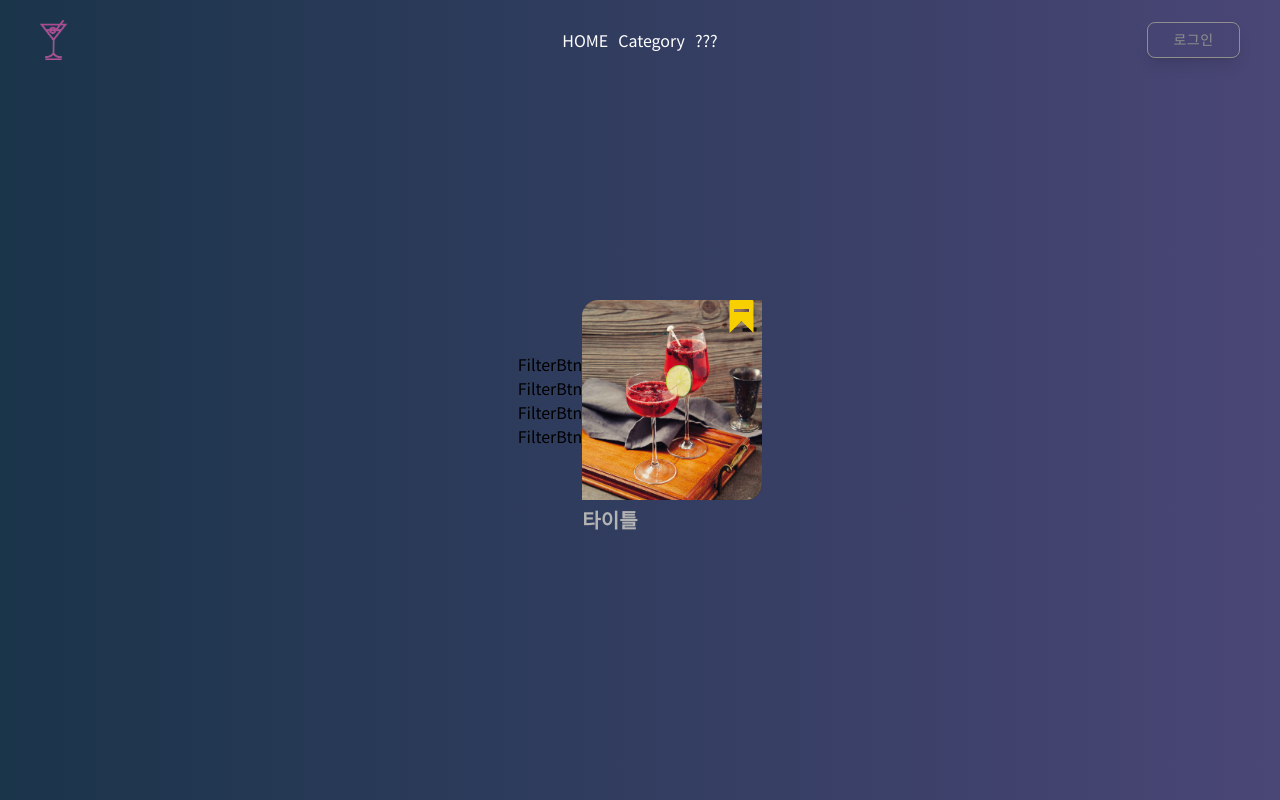
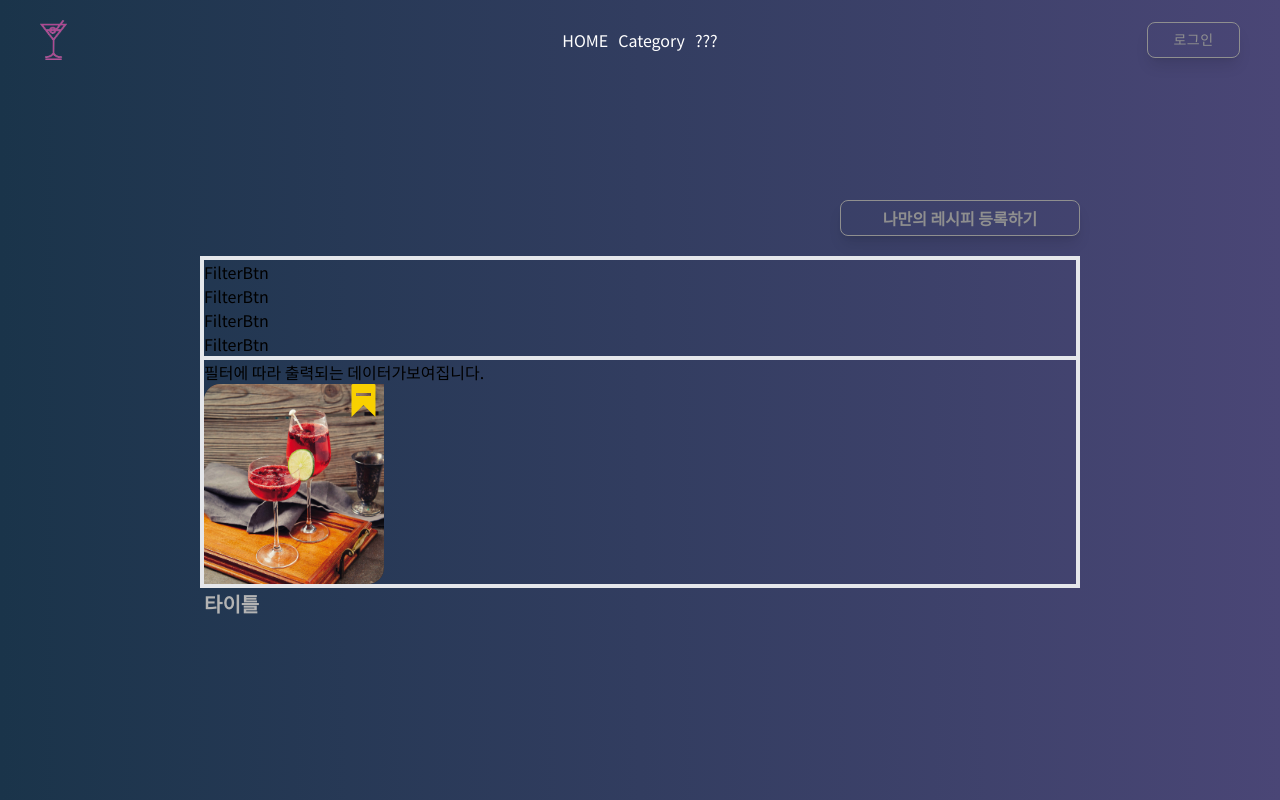
Before and after one commit to codestates-seb/seb44_main_002, a React (Create React App) app in the folder client/: page /category in a window 1280 px wide. Built offline with nearby package versions, Linux system fonts and the light colour scheme.

Commit message:
chore: 카테고리 구조 스타일링

```diff
--- a/client/src/pages/Category/Category.js
+++ b/client/src/pages/Category/Category.js
@@ -1,6 +1,7 @@
 import { useState } from 'react';
 import Card from '../../components/Card/Card';
 import Filter from './Filter';
+import HoverButton from '../../common/Buttons/HoverButton';
 
 export default function Category() {
   //선택된 카테고리조건 (카테고리&태그&정렬)
@@ -15,13 +16,28 @@ export default function Category() {
   };
 
   return (
-    <section className="bg-gradient-to-r from-gradi-to to-gradi-from w-screen h-screen flex items-center justify-center">
+    <div className="bg-gradient-to-r from-gradi-to to-gradi-from w-screen h-screen pt-[12.5rem] flex justify-center ">
+      <section className="w-[55rem] ">
+        {/* 레시피 등록 버튼 */}
+        <div className="flex justify-end pb-5">
+          <HoverButton
+            size="w-[240px] h-[36px]"
+            className="absolute bottom-0 right-0"
+          >
+            나만의 레시피 등록하기
+          </HoverButton>
+        </div>
+
+        <div className=" border-2 border-solid border-red">
           {/* 필터 */}
           <Filter setfitlerCondtion={setfitlerCondtion} />
           {/* 필터에 따라 출력되는 데이터 */}
-      <div>
+          <div className="w-[100%] border-2 border-solid border-red ">
+            필터에 따라 출력되는 데이터가보여집니다.
             <Card item={item} isBookmarked={isBookmarked} />
           </div>
+        </div>
       </section>
+    </div>
   );
 }
--- a/client/src/pages/Category/Filter.js
+++ b/client/src/pages/Category/Filter.js
@@ -13,7 +13,7 @@ export default function Filter({ setfitlerCondtion }) {
   //   };
 
   return (
-    <div>
+    <div className="w-[100%] border-2 border-solid border-red ">
       {/* CategoryFilter */}
       <div>
         {CategoryFilter.map((data, idx) => (
```
Lines whose indentation alone changed are shown as unchanged.
